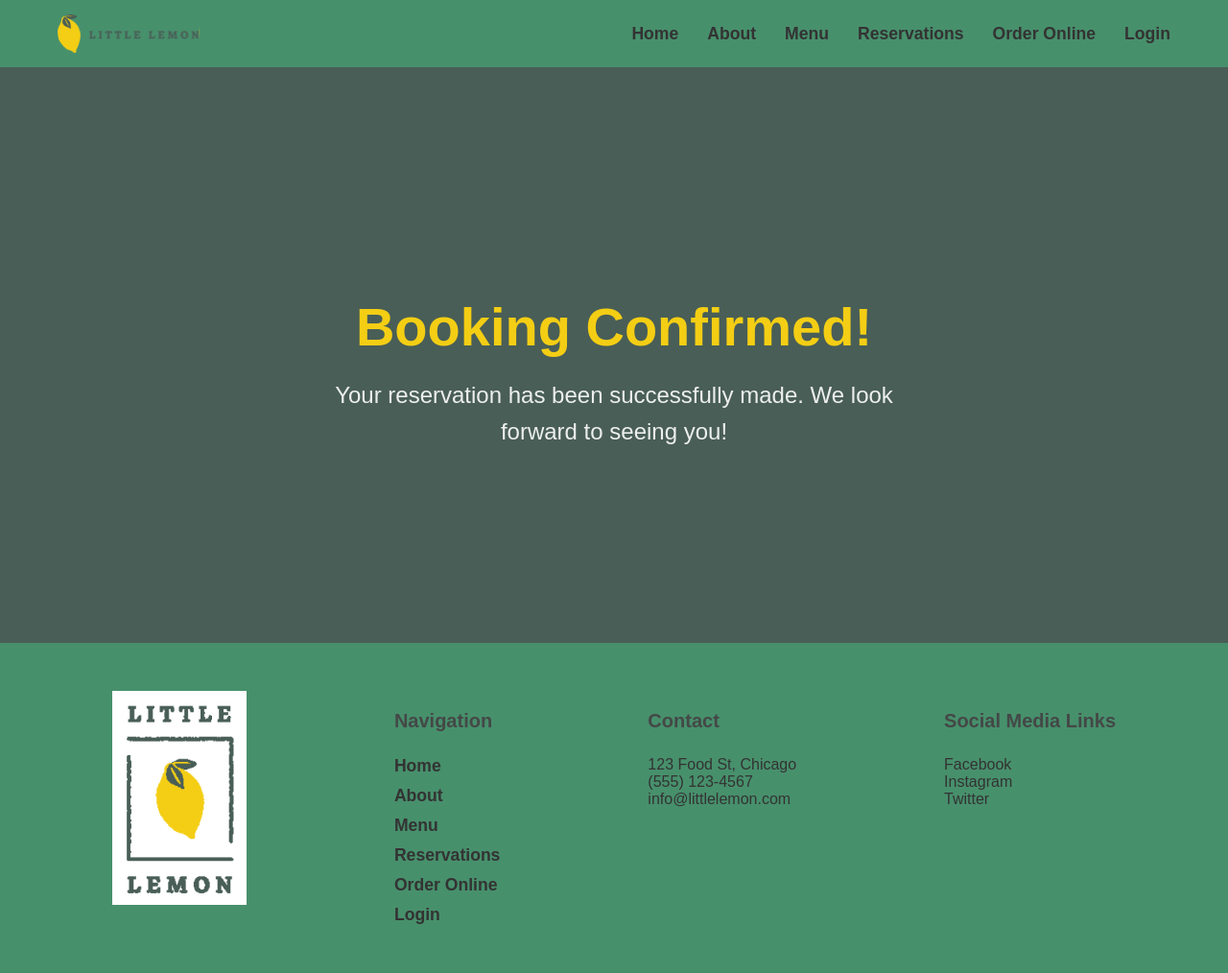
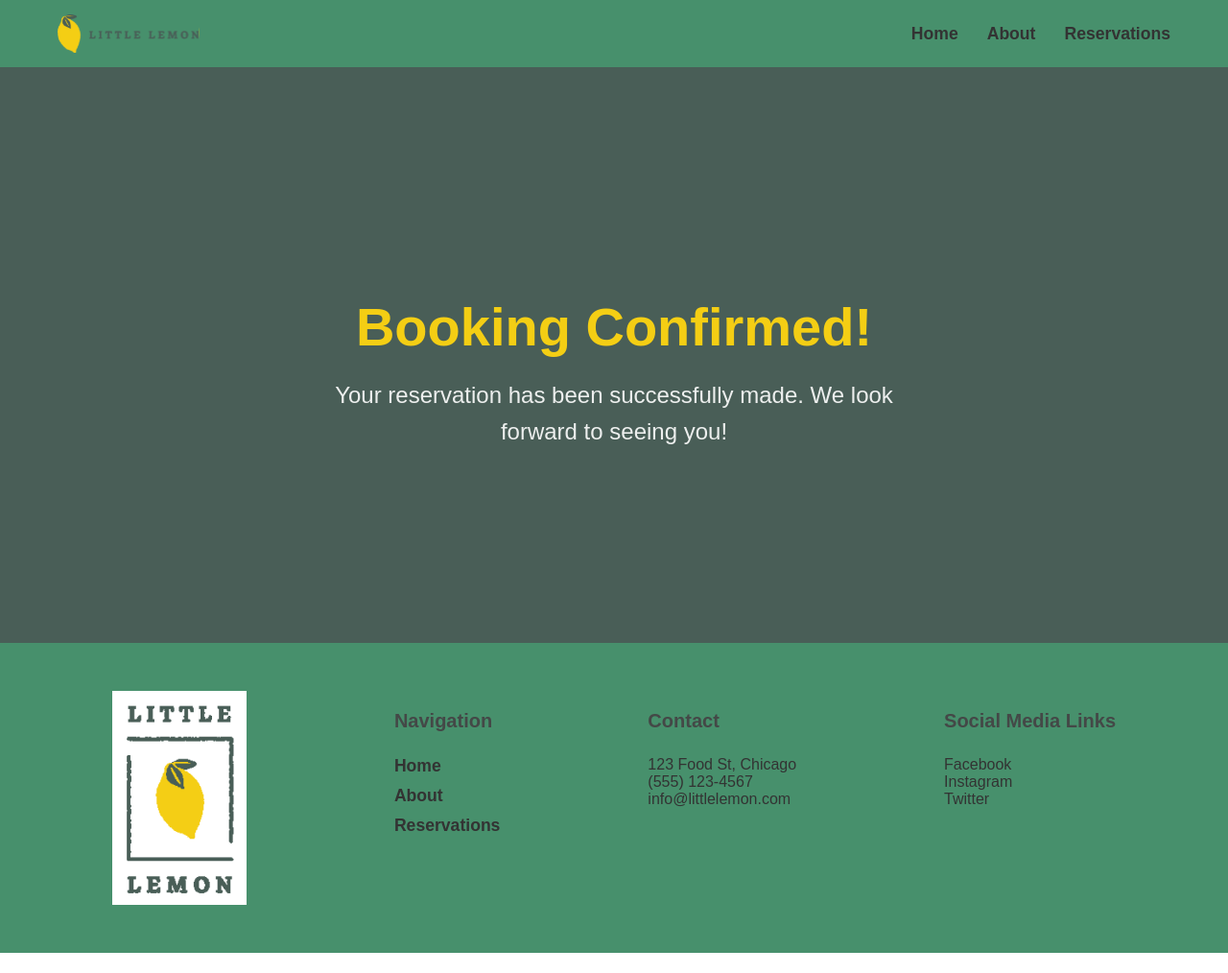
Before and after one commit to AbdelrahmanMohamed7/Little-Lemon-Restaurant, a React (Vite) app: page /confirmation in a window 1280 px wide. Shown: the whole page at 96% size. After the commit the page ends 993 px from the top, so only its background shows below. Built offline with nearby package versions, Linux system fonts and the light colour scheme.

Commit message:
made some last  minor changes

```diff
--- a/src/components/Footer.jsx
+++ b/src/components/Footer.jsx
@@ -15,10 +15,7 @@ const Footer = () => {
                     <ul>
                         <li><Link to="/">Home</Link></li>
                         <li><Link to="/about">About</Link></li>
-                        <li><Link to="/menu">Menu</Link></li>
                         <li><Link to="/booking">Reservations</Link></li>
-                        <li><Link to="/order">Order Online</Link></li>
-                        <li><Link to="/login">Login</Link></li>
                     </ul>
                 </nav>
 
--- a/src/components/Nav.jsx
+++ b/src/components/Nav.jsx
@@ -9,10 +9,7 @@ function Nav() {
       <ul>
         <li><Link to="/">Home</Link></li>
         <li><Link to="/about">About</Link></li>
-        <li><Link to="/menu">Menu</Link></li>
         <li><Link to="/booking">Reservations</Link></li>
-        <li><Link to="/order">Order Online</Link></li>
-        <li><Link to="/login">Login</Link></li>
       </ul>
     </nav>
   );
```
